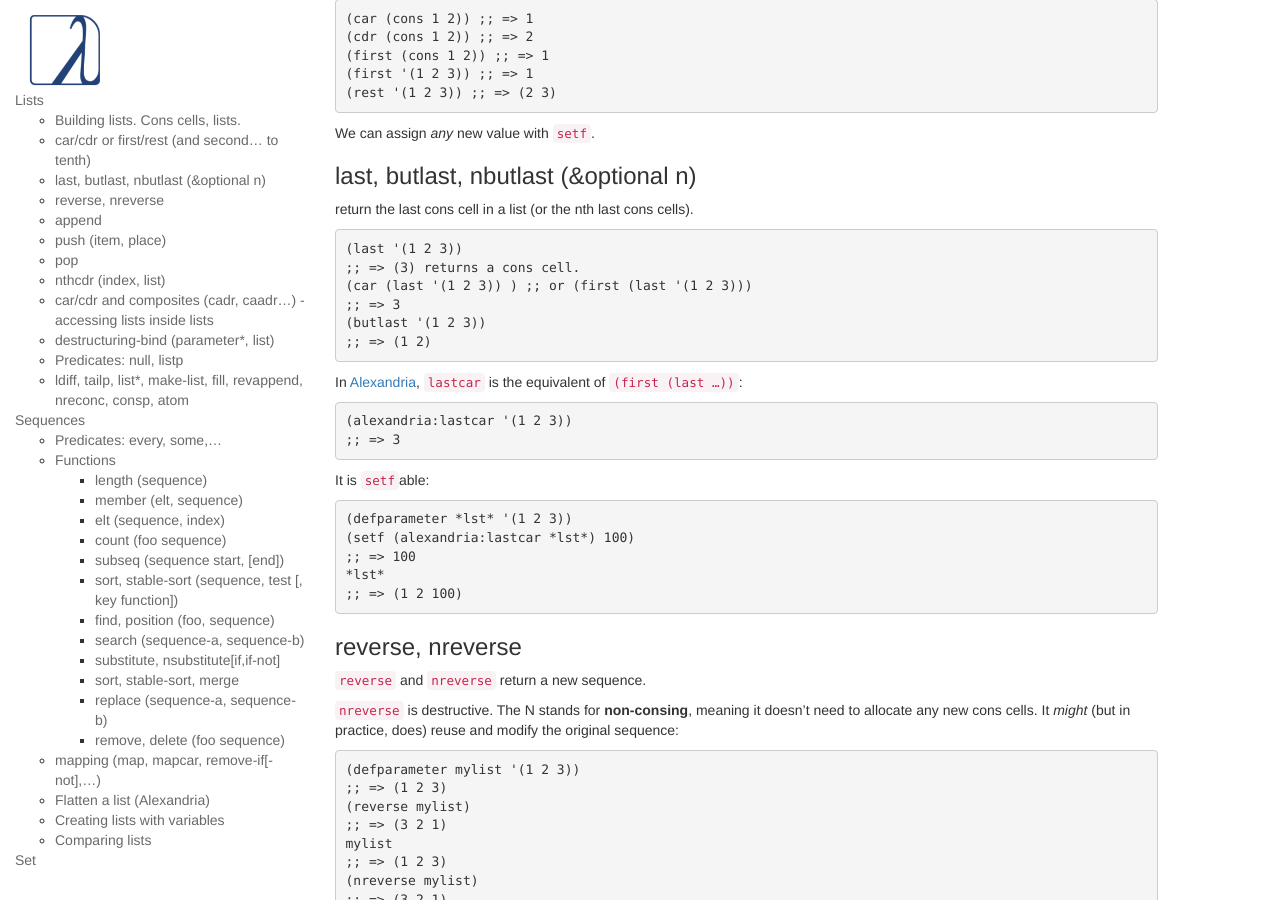
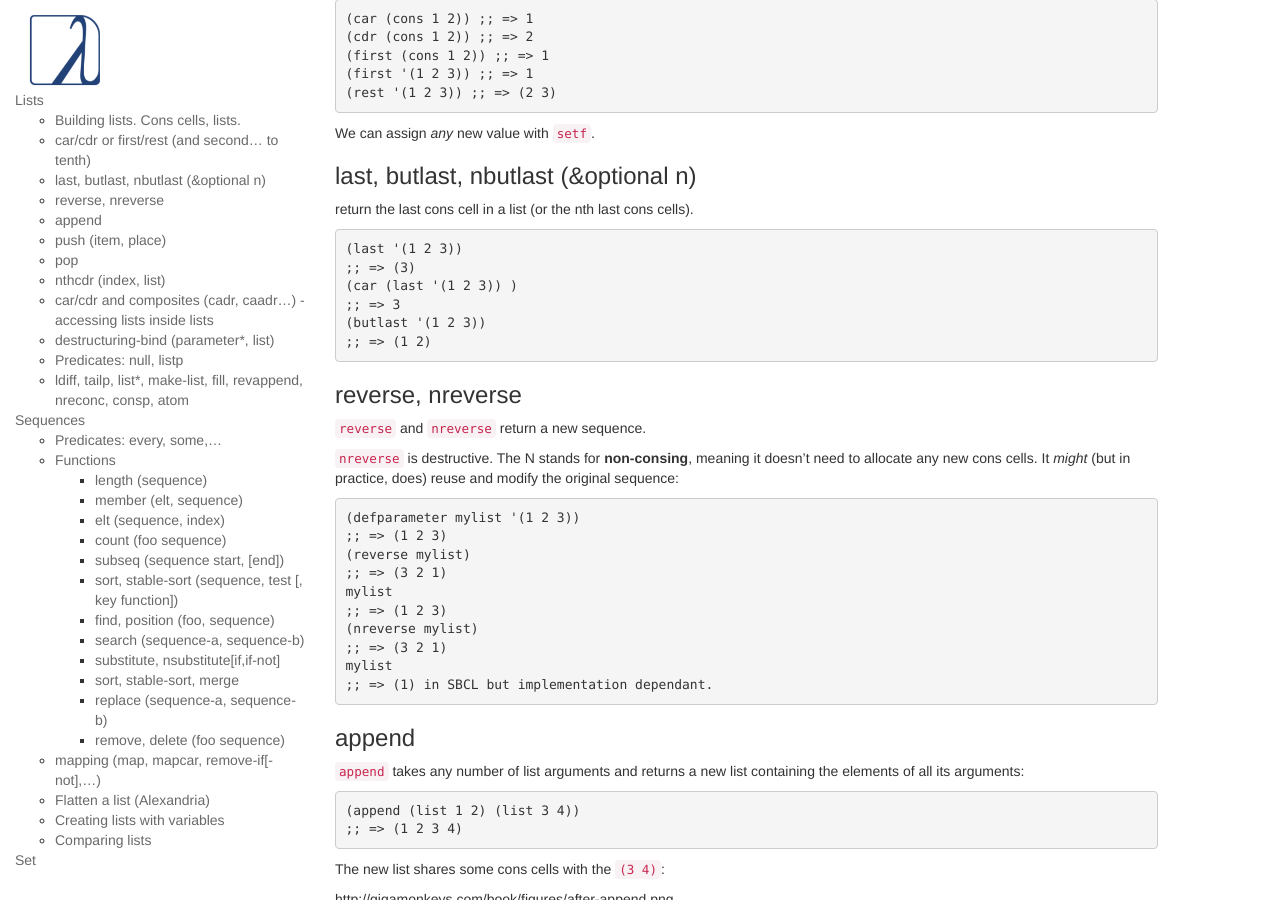
Before and after one commit to LispCookbook/cl-cookbook, a Jekyll site: the page built from data-structures.md, in a window 1280 px wide and 900 px high, scrolled down 1102 px. Built offline with Jekyll 4.4.1, drawn with Linux system fonts in a browser that asks for light colours.

Commit message:
Revert "alexandria:lastcar for (first (last …)) is also setf-able"
This reverts commit c95516d7b8c980f62726c091e4f03380d4efe0c4.

as for comments on reddit:

> SETFing anything inside a literal quoted list is undefined behaviour
  in CL. A cookbook should not include such examples since newbies
  will be learning how to invoke UB.

> The example modifies a literal list. Which is in most programming languages, including Common Lisp, not a good idea. The exact effects are undefined in Common Lisp: you could modify multiple lists (since the file compile may share the cons cells in several lists), it could throw an error, it could silently fail, ...

> I wouldn't call variables lst in CL, list is fine.

I'll suggest something else in a PR, as usual.

```diff
--- a/data-structures.md
+++ b/data-structures.md
@@ -93,31 +93,13 @@ return the last cons cell in a list (or the nth last cons cells).
 
 ~~~lisp
 (last '(1 2 3))
-;; => (3) returns a cons cell.
-(car (last '(1 2 3)) ) ;; or (first (last '(1 2 3)))
+;; => (3)
+(car (last '(1 2 3)) )
 ;; => 3
 (butlast '(1 2 3))
 ;; => (1 2)
 ~~~
 
-In
-[Alexandria](https://common-lisp.net/project/alexandria/draft/alexandria.html#Conses),
-`lastcar` is the equivalent of `(first (last …))`:
-
-~~~lisp
-(alexandria:lastcar '(1 2 3))
-;; => 3
-~~~
-
-It is `setf`able:
-
-~~~lisp
-(defparameter *lst* '(1 2 3))
-(setf (alexandria:lastcar *lst*) 100)
-;; => 100
-*lst*
-;; => (1 2 100)
-~~~
 
 ### reverse, nreverse
 
```
